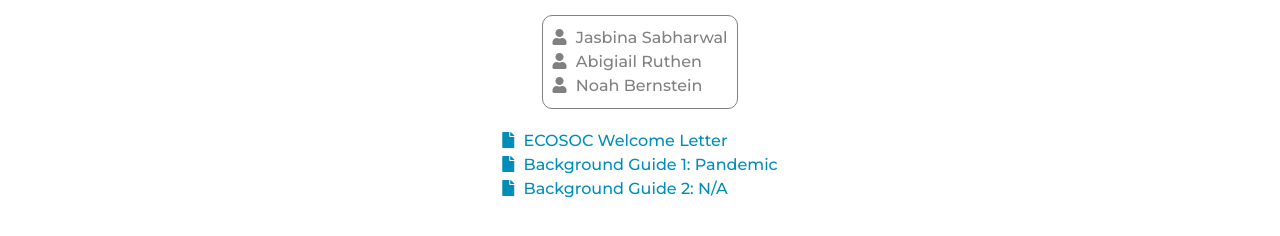
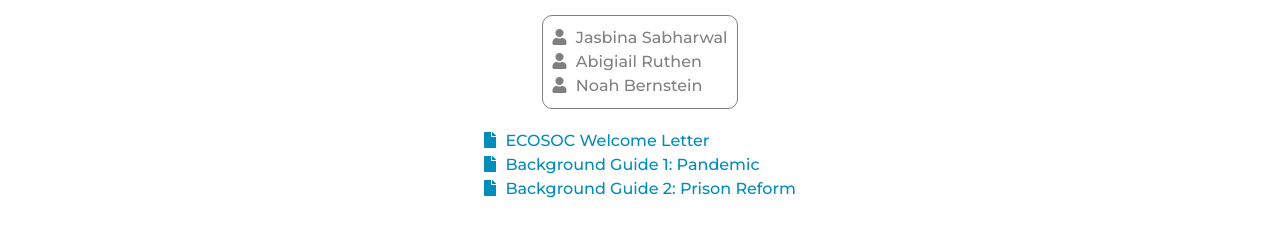
Before and after one commit to pobmetmunc/site, a plain HTML site: page resources/committees/ecosoc.html in a window 1280 px wide. Shown: the part 394-630 px from the top of the page. Drawn offline with nearby package versions, Linux system fonts and the light colour scheme.

Commit message:
Update ecosoc.html

```diff
--- a/resources/committees/ecosoc.html
+++ b/resources/committees/ecosoc.html
@@ -49,7 +49,7 @@
           <p style="text-align: left; margin: 10px auto;display: inline-block; color: gray;">
             <a target="_blank" href="../ECOSOC/ECOSOC Welcome.pdf"><i style="margin-right:5px;" class="fa fa-file" aria-hidden="true"></i> ECOSOC Welcome Letter</a><br />
             <a target="_blank" href="../ECOSOC/ECOSOC BG1.pdf"><i style="margin-right:5px;" class="fa fa-file" aria-hidden="true"></i> Background Guide 1: Pandemic</a><br />
-            <a target="_blank" href="../ECOSOC/ECOSOC BG2.pdf"><i style="margin-right:5px;" class="fa fa-file" aria-hidden="true"></i> Background Guide 2: N/A</a>
+            <a target="_blank" href="../ECOSOC/ECOSOC BG2.pdf"><i style="margin-right:5px;" class="fa fa-file" aria-hidden="true"></i> Background Guide 2: Prison Reform</a>
           </p>
         </div>
       </div>
```
